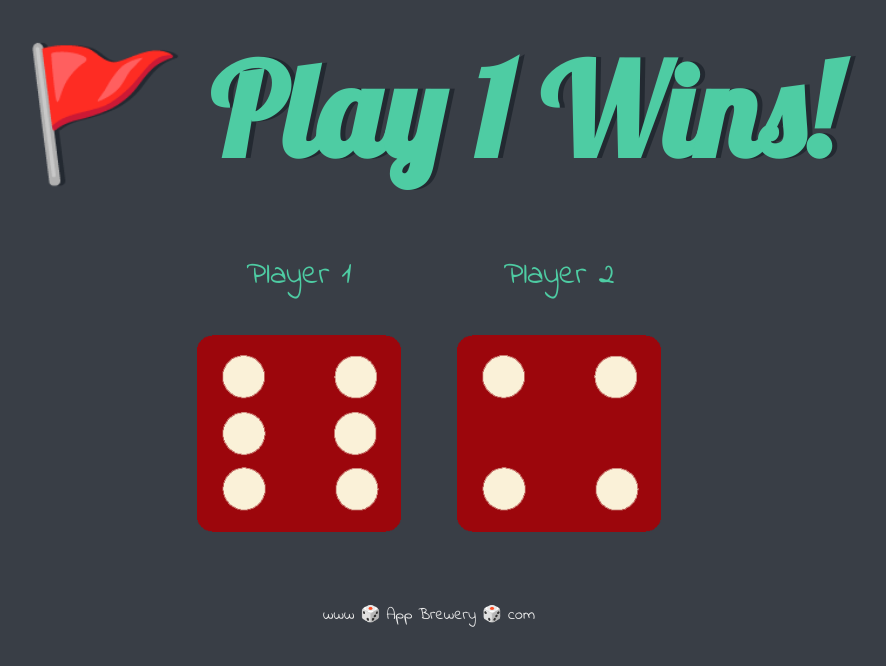
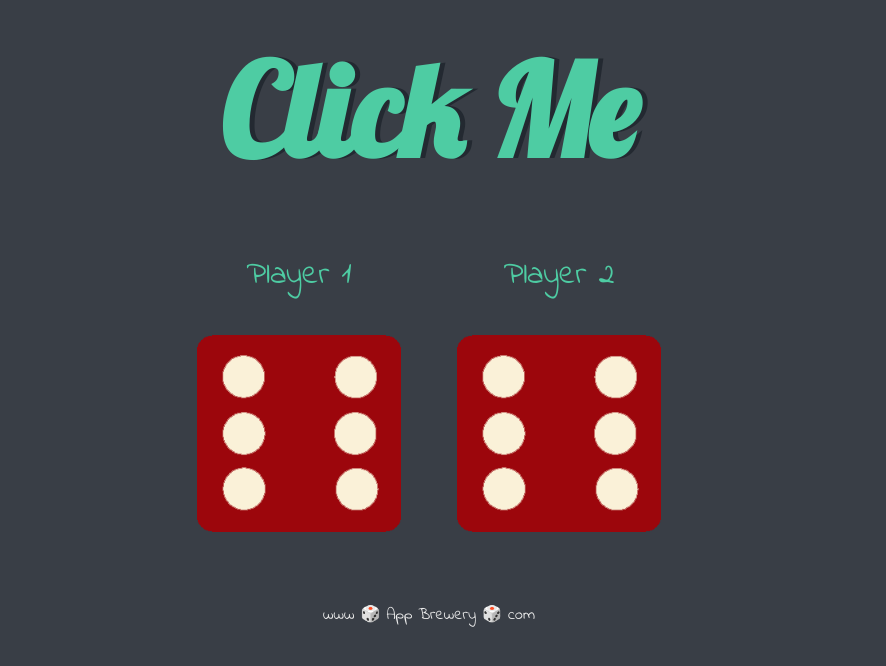
Before and after one commit to Purpplee/dicee-game, a plain HTML site: page index.html in a window 1280 px wide. Shown: the whole page, without its empty margins (211-1097 px from the left). Drawn offline with Linux system fonts and the light colour scheme.

Commit message:
adding more functional way to trigger the script

```diff
--- a/index.html
+++ b/index.html
@@ -10,7 +10,7 @@
   <body>
 
     <div class="container">
-      <h1>Refresh Me</h1>
+      <h1 onclick="dicee()">Click Me</h1>
 
       <div class="dice">
         <p>Player 1</p>
--- a/js/index.js
+++ b/js/index.js
@@ -1,4 +1,4 @@
-
+function dicee(){
     var randomNumber1 = Math.floor(Math.random() * 6) + 1;
     var randomDiceImage = "dice" + randomNumber1 + ".png";
     var randomImageSource = "images/" + randomDiceImage;
@@ -19,3 +19,4 @@
     else {
         document.querySelector("h1").innerHTML = "Draw!";
     }
+}
```
